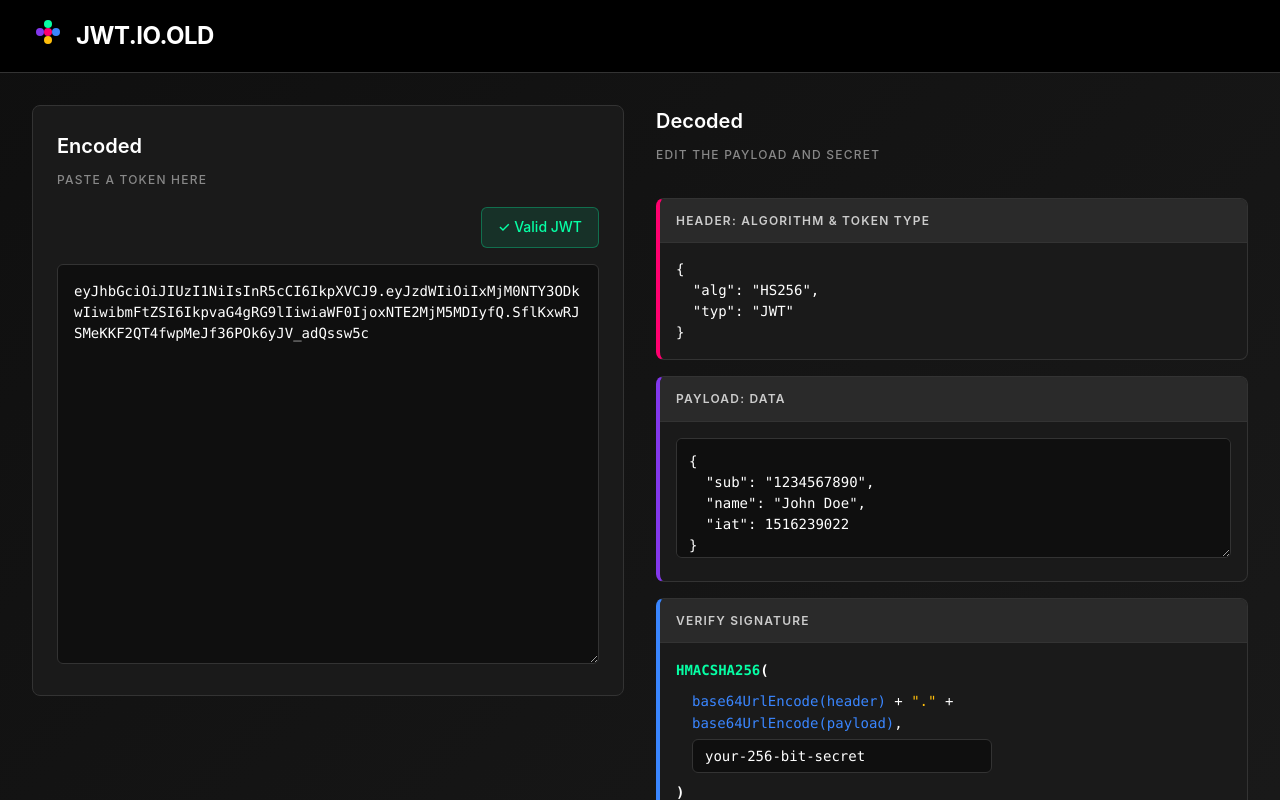
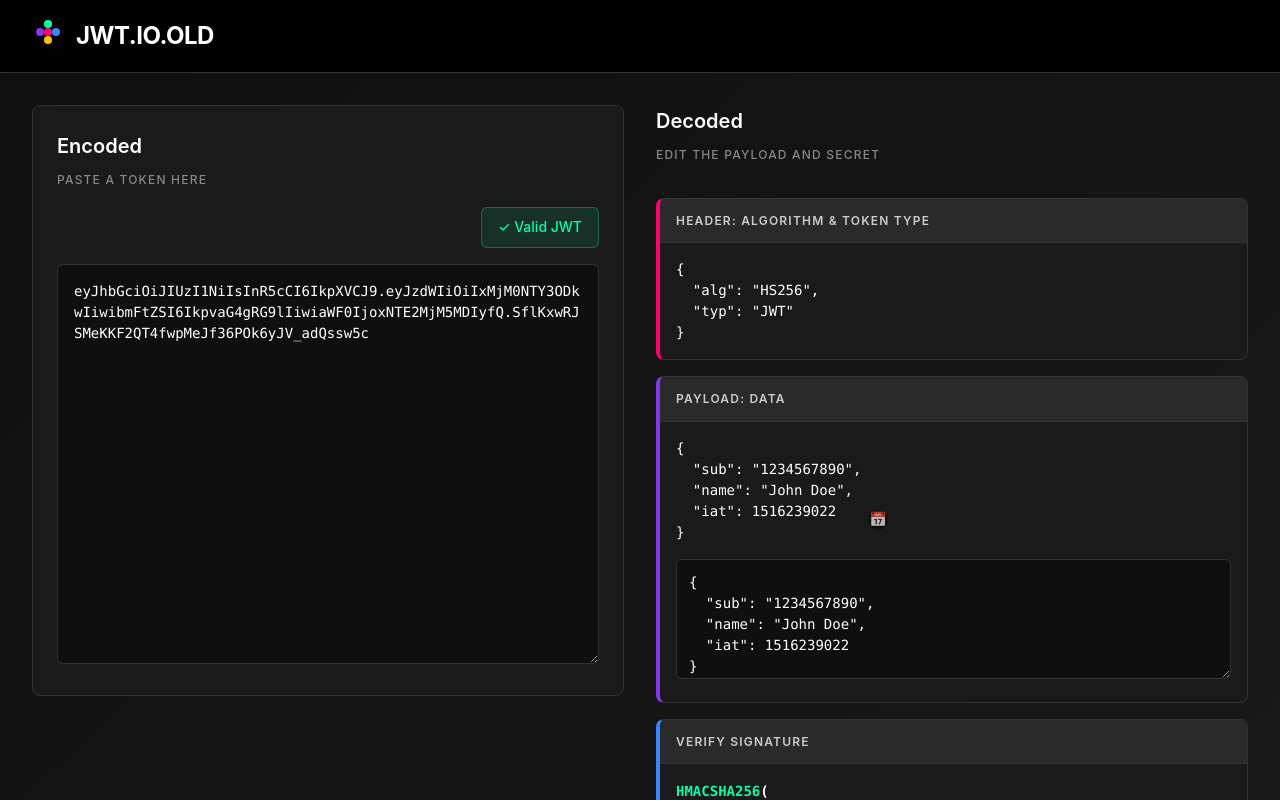
Before and after one commit to Feliperojas2601/jwt.io.old, an Angular app: page / in a window 1280 px wide. Built offline with nearby package versions, Linux system fonts and the light colour scheme.

Commit message:
feat: Add date tooltips and enhance JSON payload display in the app

```diff
--- a/src/app/app.css
+++ b/src/app/app.css
@@ -177,7 +177,13 @@
 }
 
 .json-content {
-    padding: 1rem;
+  padding: 1rem;
+  position: relative;
+}
+
+.json-display-container {
+  position: relative;
+  margin-bottom: 1rem;
 }
 
 .json-display {
@@ -190,7 +196,94 @@
     margin: 0;
 }
 
-.json-input {
+.date-tooltips {
+  position: absolute;
+  top: 0;
+  left: 0;
+  right: 0;
+  pointer-events: none;
+  z-index: 10;
+}
+
+.date-tooltip {
+  position: absolute;
+  display: inline-block;
+  pointer-events: all;
+  cursor: help;
+}
+
+.date-tooltip {
+  position: absolute;
+  display: inline-block;
+  pointer-events: all;
+  cursor: help;
+}
+
+.tooltip-icon {
+  font-size: 0.875rem;
+  opacity: 0.7;
+  transition: opacity 0.2s ease;
+  background-color: rgba(0, 0, 0, 0.5);
+  border-radius: 50%;
+  padding: 0.125rem;
+  width: 1.25rem;
+  height: 1.25rem;
+  display: flex;
+  align-items: center;
+  justify-content: center;
+}
+
+.date-tooltip:hover .tooltip-icon {
+  opacity: 1;
+  background-color: rgba(6, 255, 165, 0.2);
+}
+
+.tooltip-content {
+  position: absolute;
+  bottom: 100%;
+  left: 50%;
+  transform: translateX(-50%);
+  background-color: #2a2a2a;
+  border: 1px solid #555;
+  border-radius: 6px;
+  padding: 0.75rem;
+  min-width: 250px;
+  box-shadow: 0 4px 12px rgba(0, 0, 0, 0.3);
+  opacity: 0;
+  visibility: hidden;
+  transition: all 0.2s ease;
+  z-index: 1000;
+  margin-bottom: 0.5rem;
+}
+
+.date-tooltip:hover .tooltip-content {
+  opacity: 1;
+  visibility: visible;
+}
+
+.tooltip-title {
+  font-size: 0.8rem;
+  color: #cccccc;
+  margin-bottom: 0.25rem;
+  font-weight: 600;
+}
+
+.tooltip-date {
+  font-size: 0.875rem;
+  color: #06ffa5;
+  font-family: 'Monaco', 'Menlo', 'Ubuntu Mono', monospace;
+}
+
+/* Flecha del tooltip */
+.tooltip-content::after {
+  content: '';
+  position: absolute;
+  top: 100%;
+  left: 50%;
+  transform: translateX(-50%);
+  border: 6px solid transparent;
+  border-top-color: #2a2a2a;
+}.json-input {
     width: 100%;
     min-height: 120px;
     background-color: #0f0f0f;
@@ -437,6 +530,19 @@
         font-size: 0.8rem;
     }
 
+    .tooltip-content {
+        min-width: 200px;
+        font-size: 0.75rem;
+    }
+
+    .tooltip-title {
+        font-size: 0.7rem;
+    }
+
+    .tooltip-date {
+        font-size: 0.75rem;
+    }
+
     .encoded-controls {
         gap: 0.5rem;
     }
--- a/src/app/app.html
+++ b/src/app/app.html
@@ -56,6 +56,24 @@
                 <div class="decoded-part payload-part">
                     <div class="part-label">PAYLOAD: DATA</div>
                     <div class="json-content">
+                        <div class="json-display-container">
+                            <pre class="json-display">{{payloadJson()}}</pre>
+                            <div class="date-tooltips">
+                                @for (item of Object.entries(payloadWithDates().dateInfo); track item[0]) {
+                                    <div class="date-tooltip"
+                                         [attr.data-field]="item[0]"
+                                         [style.top.em]="item[1].lineNumber * 1.5"
+                                         [style.left.em]="12"
+                                         [title]="getDateFieldDescription(item[0]) + '\n' + formatJwtDate(item[1].timestamp)">
+                                        <span class="tooltip-icon">📅</span>
+                                        <div class="tooltip-content">
+                                            <div class="tooltip-title">{{getDateFieldDescription(item[0])}}</div>
+                                            <div class="tooltip-date">{{formatJwtDate(item[1].timestamp)}}</div>
+                                        </div>
+                                    </div>
+                                }
+                            </div>
+                        </div>
                         <textarea
                             class="json-input"
                             [value]="payloadJson()"
--- a/src/app/app.ts
+++ b/src/app/app.ts
@@ -8,6 +8,8 @@
 })
 export class App {
     protected title = 'jwt.io.old';
+
+    protected Object = Object;
 
     protected encodedJwt = signal('eyJhbGciOiJIUzI1NiIsInR5cCI6IkpXVCJ9.eyJzdWIiOiIxMjM0NTY3ODkwIiwibmFtZSI6IkpvaG4gRG9lIiwiaWF0IjoxNTE2MjM5MDIyfQ.SflKxwRJSMeKKF2QT4fwpMeJf36POk6yJV_adQssw5c');
     protected secret = signal('your-256-bit-secret');
@@ -63,7 +65,123 @@
         }
     });
 
-    // Método para verificar la firma de forma asíncrona
+    // Computed signal para obtener el payload con información de fechas y posiciones
+    protected payloadWithDates = computed(() => {
+        try {
+            const parts = this.encodedJwt().split('.');
+            if (parts.length >= 2 && parts[1]) {
+                const decodedPayload = this.base64UrlDecode(parts[1]);
+                const payload = JSON.parse(decodedPayload);
+
+                const dateInfo: { [key: string]: { timestamp: number, date: string, lineNumber: number } } = {};
+
+                // Buscar campos de fecha comunes en JWT
+                const dateFields = ['iat', 'exp', 'nbf', 'auth_time'];
+                const jsonString = JSON.stringify(payload, null, 2);
+                const lines = jsonString.split('\n');
+
+                dateFields.forEach(field => {
+                    if (payload[field] && typeof payload[field] === 'number') {
+                        const timestamp = payload[field];
+                        const date = new Date(timestamp * 1000); // JWT timestamps están en segundos
+
+                        // Encontrar en qué línea aparece este campo
+                        const lineNumber = lines.findIndex(line => line.includes(`"${field}"`));
+
+                        dateInfo[field] = {
+                            timestamp,
+                            date: date.toLocaleString('en-US', {
+                                year: 'numeric',
+                                month: 'long',
+                                day: 'numeric',
+                                hour: '2-digit',
+                                minute: '2-digit',
+                                second: '2-digit',
+                                timeZoneName: 'short'
+                            }),
+                            lineNumber
+                        };
+                    }
+                });
+
+                return { payload, dateInfo };
+            }
+            return {
+                payload: { sub: "1234567890", name: "John Doe", iat: 1516239022 },
+                dateInfo: {
+                    iat: {
+                        timestamp: 1516239022,
+                        date: new Date(1516239022 * 1000).toLocaleString('en-US', {
+                            year: 'numeric',
+                            month: 'long',
+                            day: 'numeric',
+                            hour: '2-digit',
+                            minute: '2-digit',
+                            second: '2-digit',
+                            timeZoneName: 'short'
+                        }),
+                        lineNumber: 2
+                    }
+                }
+            };
+        } catch (error) {
+            return {
+                payload: { sub: "1234567890", name: "John Doe", iat: 1516239022 },
+                dateInfo: {
+                    iat: {
+                        timestamp: 1516239022,
+                        date: new Date(1516239022 * 1000).toLocaleString('en-US', {
+                            year: 'numeric',
+                            month: 'long',
+                            day: 'numeric',
+                            hour: '2-digit',
+                            minute: '2-digit',
+                            second: '2-digit',
+                            timeZoneName: 'short'
+                        }),
+                        lineNumber: 2
+                    }
+                }
+            };
+        }
+    });
+
+    // Función auxiliar para formatear fechas JWT
+    protected formatJwtDate(timestamp: number): string {
+        const date = new Date(timestamp * 1000);
+        const now = new Date();
+        const diffMs = date.getTime() - now.getTime();
+        const diffDays = Math.floor(diffMs / (1000 * 60 * 60 * 24));
+
+        let relativeTime = '';
+        if (diffDays > 0) {
+            relativeTime = `(in ${diffDays} days)`;
+        } else if (diffDays < 0) {
+            relativeTime = `(${Math.abs(diffDays)} days ago)`;
+        } else {
+            relativeTime = '(today)';
+        }
+
+        return `${date.toLocaleString('en-US', {
+            year: 'numeric',
+            month: 'short',
+            day: 'numeric',
+            hour: '2-digit',
+            minute: '2-digit',
+            timeZoneName: 'short'
+        })} ${relativeTime}`;
+    }
+
+    // Método para obtener la descripción del campo de fecha
+    protected getDateFieldDescription(field: string): string {
+        const descriptions: { [key: string]: string } = {
+            'iat': 'Issued At - When the token was created',
+            'exp': 'Expiration - When the token expires',
+            'nbf': 'Not Before - Token is not valid before this time',
+            'auth_time': 'Authentication Time - When authentication occurred'
+        };
+        return descriptions[field] || 'Date field';
+    }
     private async verifySignatureAsync(token: string, secret: string): Promise<void> {
         if (!token || !secret) {
             this.signatureVerificationResult.set({ isValid: null, message: 'Token or secret missing' });
```
